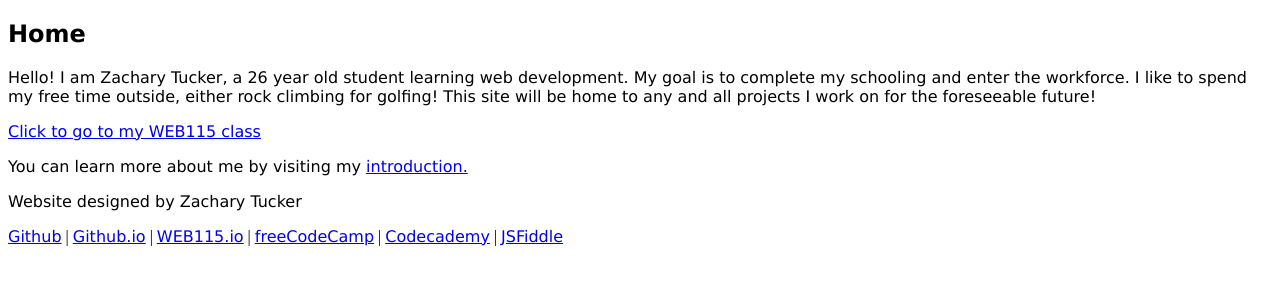
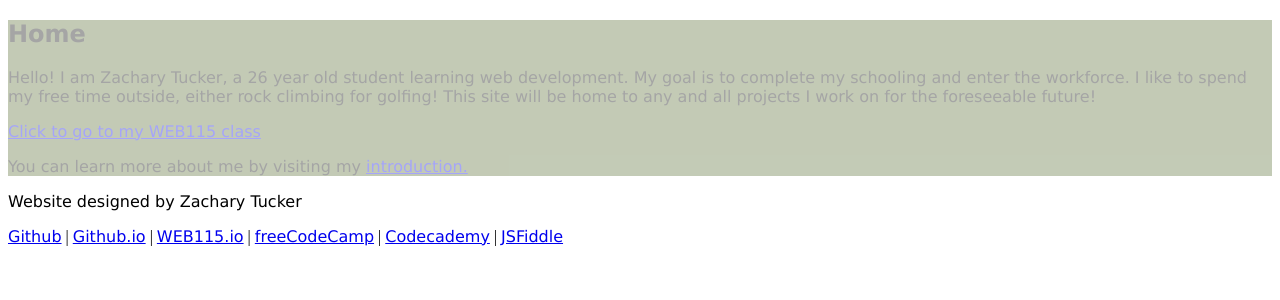
Before and after one commit to theboxmaker/theboxmaker.github.io, a PHP site: page /index.html in a window 1280 px wide. Shown: the part 100-400 px from the top of the page. Run offline with PHP 8.4, Linux system fonts and the light colour scheme.

Commit message:
background color

```diff
--- a/web115/styles/default.css
+++ b/web115/styles/default.css
@@ -1,3 +1,8 @@
+main{
+    background-color: darkolivegreen;
+    opacity: 35%
+}
+
 h1 {
     font-family:Verdana, Geneva, Tahoma, sans-serif;
     color:darkolivegreen
```
